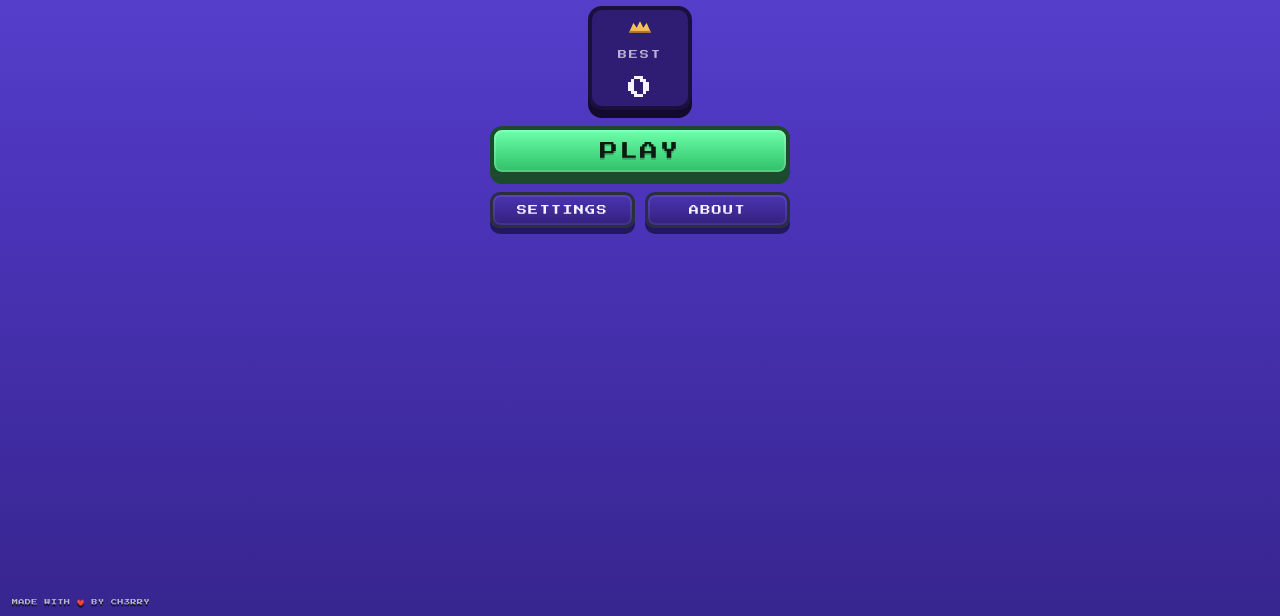
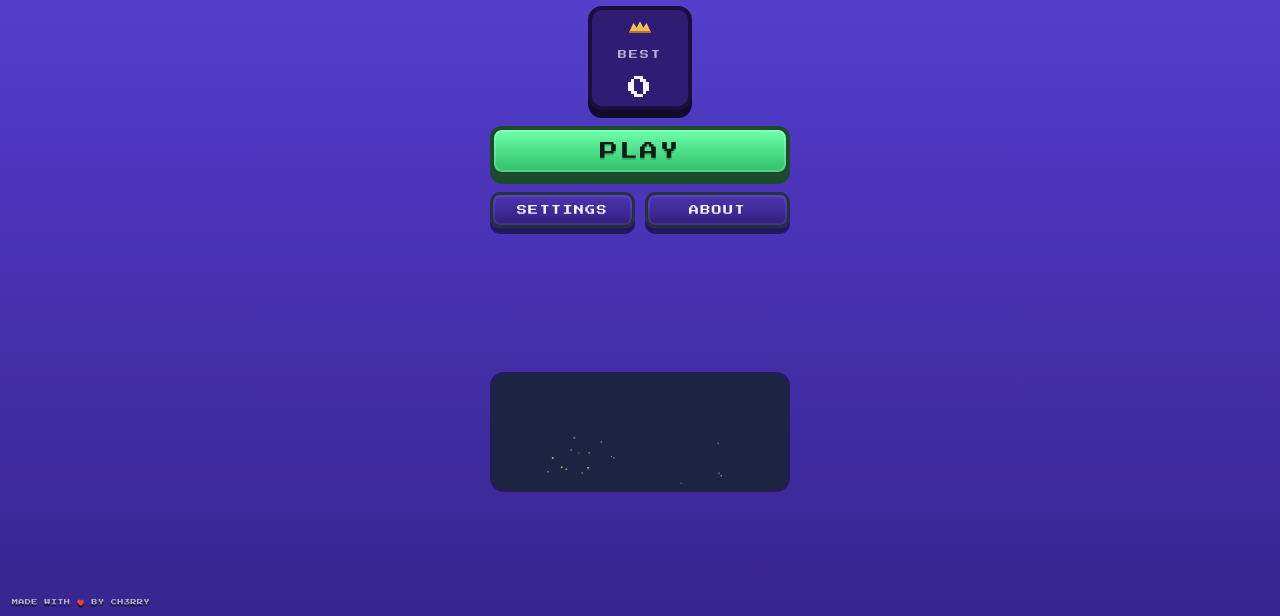
Before and after one commit to Gh0st0019/sandtris, a plain HTML site: page index.html in a window 1280 px wide. Shown: the part 184-800 px from the top of the page. Drawn offline with Linux system fonts and the light colour scheme.

Commit message:
Add menu sand animation

```diff
--- a/app.js
+++ b/app.js
@@ -9,6 +9,8 @@ const holdCanvas = document.getElementById("hold");
 const overlay = document.getElementById("overlay");
 const overlayTitle = document.getElementById("overlay-title");
 const overlayText = document.getElementById("overlay-text");
+const menuSandCanvas = document.getElementById("menu-sand");
+const menuSandCtx = menuSandCanvas ? menuSandCanvas.getContext("2d") : null;
 const leaderboardList = document.getElementById("leaderboard-list");
 const rankValue = document.getElementById("rank-value");
 const rankScore = document.getElementById("rank-score");
@@ -48,6 +50,7 @@ const WIND_FACTOR = 0.2;
 canvas.width = GRID_W;
 canvas.height = GRID_H;
 ctx.imageSmoothingEnabled = false;
+if (menuSandCtx) menuSandCtx.imageSmoothingEnabled = false;
 
 const nextCtx = nextCanvas ? nextCanvas.getContext("2d") : null;
 const trayCtxs = trayCanvases.map((canvas) => (canvas ? canvas.getContext("2d") : null));
@@ -125,6 +128,10 @@ function clamp(value, min, max) {
   return Math.min(max, Math.max(min, value));
 }
 
+function randRange(min, max) {
+  return min + Math.random() * (max - min);
+}
+
 function rgb(color) {
   return `rgb(${color[0]}, ${color[1]}, ${color[2]})`;
 }
@@ -147,6 +154,10 @@ let dissolveColor = 1;
 let lastMatchSeeds = null;
 let matchActive = false;
 let matchTimer = 0;
+const menuSandState = {
+  particles: [],
+  spawnTimer: 0,
+};
 
 let score = 0;
 let lines = 0;
@@ -414,6 +425,115 @@ function updateHud() {
   if (linesMobileEl) linesMobileEl.textContent = lines.toString();
   levelEl.textContent = level.toString();
   if (levelMobileEl) levelMobileEl.textContent = level.toString();
+}
+
+function resizeMenuSand() {
+  if (!menuSandCanvas || !menuSandCtx) return;
+  const rect = menuSandCanvas.getBoundingClientRect();
+  const dpr = window.devicePixelRatio || 1;
+  const width = Math.max(1, Math.floor(rect.width * dpr));
+  const height = Math.max(1, Math.floor(rect.height * dpr));
+  if (menuSandCanvas.width !== width || menuSandCanvas.height !== height) {
+    menuSandCanvas.width = width;
+    menuSandCanvas.height = height;
+  }
+  menuSandCtx.setTransform(dpr, 0, 0, dpr, 0, 0);
+}
+
+if (menuSandCanvas && menuSandCtx) {
+  resizeMenuSand();
+  window.addEventListener("resize", resizeMenuSand);
+}
+
+function spawnMenuSandBurst(width) {
+  const count = 4 + ((Math.random() * 4) | 0);
+  for (let i = 0; i < count; i++) {
+    menuSandState.particles.push({
+      type: "fall",
+      x: randRange(6, width - 6),
+      y: randRange(-20, -4),
+      vx: randRange(-0.03, 0.03),
+      vy: randRange(0.06, 0.14),
+      size: randRange(1.5, 2.6),
+      life: randRange(1200, 2000),
+      ttl: randRange(1200, 2000),
+      tint: randRange(-10, 10),
+    });
+  }
+}
+
+function updateMenuSand(dt) {
+  if (!menuSandCanvas || !menuSandCtx) return;
+  if (!overlay || overlay.classList.contains("hidden") || overlay.dataset.state !== "menu") {
+    menuSandState.particles.length = 0;
+    menuSandState.spawnTimer = 0;
+    menuSandCtx.clearRect(0, 0, menuSandCanvas.width, menuSandCanvas.height);
+    return;
+  }
+  const width = menuSandCanvas.clientWidth;
+  const height = menuSandCanvas.clientHeight;
+  if (!width || !height) return;
+
+  menuSandState.spawnTimer -= dt;
+  if (menuSandState.spawnTimer <= 0) {
+    spawnMenuSandBurst(width);
+    menuSandState.spawnTimer = randRange(420, 1100);
+  }
+
+  const floorY = height - 8;
+  const gravity = 0.0016;
+
+  menuSandCtx.clearRect(0, 0, width, height);
+
+  for (let i = menuSandState.particles.length - 1; i >= 0; i--) {
+    const p = menuSandState.particles[i];
+    p.life -= dt;
+    if (p.life <= 0) {
+      menuSandState.particles.splice(i, 1);
+      continue;
+    }
+
+    if (p.type === "fall") {
+      p.vy += gravity * dt;
+      p.x += p.vx * dt;
+      p.y += p.vy * dt;
+      if (p.y >= floorY) {
+        const splashCount = 2 + ((Math.random() * 3) | 0);
+        for (let s = 0; s < splashCount; s++) {
+          menuSandState.particles.push({
+            type: "splash",
+            x: p.x,
+            y: floorY,
+            vx: randRange(-0.12, 0.12),
+            vy: randRange(-0.32, -0.12),
+            size: randRange(1, 1.8),
+            life: randRange(420, 820),
+            ttl: randRange(420, 820),
+            tint: randRange(-12, 12),
+          });
+        }
+        menuSandState.particles.splice(i, 1);
+        continue;
+      }
+    } else {
+      p.vy += gravity * dt * 0.6;
+      p.x += p.vx * dt;
+      p.y += p.vy * dt;
+      p.vx *= 0.985;
+      if (p.y > floorY + 6) {
+        menuSandState.particles.splice(i, 1);
+        continue;
+      }
+    }
+
+    const alpha = clamp(p.life / p.ttl, 0, 1);
+    const base = p.type === "splash" ? [255, 225, 140] : [245, 208, 110];
+    const r = clamp(base[0] + p.tint, 0, 255);
+    const g = clamp(base[1] + p.tint, 0, 255);
+    const b = clamp(base[2] + p.tint, 0, 255);
+    menuSandCtx.fillStyle = `rgba(${r}, ${g}, ${b}, ${0.85 * alpha})`;
+    menuSandCtx.fillRect(p.x, p.y, p.size, p.size);
+  }
 }
 
 function showMenu() {
@@ -1308,6 +1428,7 @@ function loop(time) {
     update(dt);
     render();
   }
+  updateMenuSand(dt);
   requestAnimationFrame(loop);
 }
 
--- a/index.html
+++ b/index.html
@@ -4,7 +4,7 @@
     <meta charset="utf-8" />
     <meta name="viewport" content="width=device-width, initial-scale=1, viewport-fit=cover" />
     <title>Sandtris</title>
-    <link rel="manifest" href="manifest.webmanifest?v=20260201-12" />
+    <link rel="manifest" href="manifest.webmanifest?v=20260201-13" />
     <meta name="theme-color" content="#4b34b9" />
     <meta name="apple-mobile-web-app-capable" content="yes" />
     <meta name="apple-mobile-web-app-status-bar-style" content="black-translucent" />
@@ -14,7 +14,7 @@
     <link rel="icon" type="image/png" sizes="192x192" href="assets/icon-192.png" />
     <link rel="icon" type="image/png" sizes="512x512" href="assets/icon-512.png" />
     <link rel="apple-touch-icon" href="assets/apple-touch-icon.png" />
-    <link rel="stylesheet" href="style.css?v=20260201-12" />
+    <link rel="stylesheet" href="style.css?v=20260201-13" />
   </head>
   <body>
     <div class="app">
@@ -81,6 +81,9 @@
                     <button class="start-secondary" data-menu="settings">SETTINGS</button>
                     <button class="start-secondary" data-menu="about">ABOUT</button>
                   </div>
+                  <div class="start-sand" aria-hidden="true">
+                    <canvas id="menu-sand"></canvas>
+                  </div>
                 </div>
               </div>
               <div class="overlay-card">
@@ -133,6 +136,6 @@
       </main>
     </div>
     <footer class="credit">Made with ❤️ by Ch3rry</footer>
-    <script src="app.js?v=20260201-12"></script>
+    <script src="app.js?v=20260201-13"></script>
   </body>
 </html>
--- a/style.css
+++ b/style.css
@@ -426,10 +426,10 @@ input {
 
 .start-screen {
   width: min(88vw, 320px);
-  display: grid;
+  display: flex;
+  flex-direction: column;
+  align-items: center;
   gap: 16px;
-  justify-items: center;
-  align-content: start;
   padding: 24px 8px 36px;
   min-height: 78vh;
 }
@@ -498,6 +498,23 @@ input {
   display: grid;
   grid-template-columns: repeat(2, minmax(0, 1fr));
   gap: 10px;
+}
+
+.start-sand {
+  width: min(88vw, 300px);
+  height: 120px;
+  margin-top: auto;
+  border-radius: 14px;
+  border: 2px solid #261a5c;
+  background: linear-gradient(180deg, rgba(41, 30, 102, 0.65), rgba(20, 12, 54, 0.85));
+  box-shadow: inset 0 0 0 1px rgba(255, 255, 255, 0.08);
+  overflow: hidden;
+}
+
+.start-sand canvas {
+  width: 100%;
+  height: 100%;
+  display: block;
 }
 
 .start-secondary {
```
Also changed, not shown: sw.js (+4 -4 lines).
